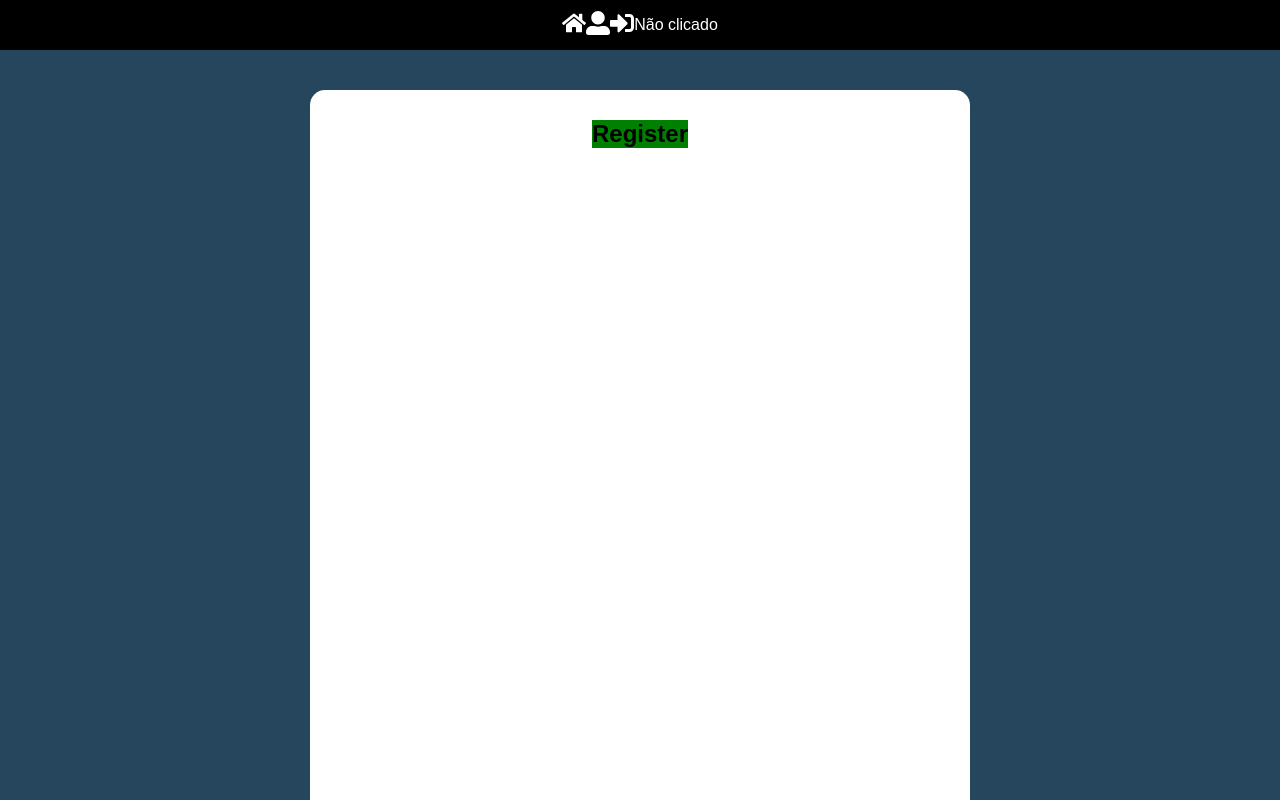
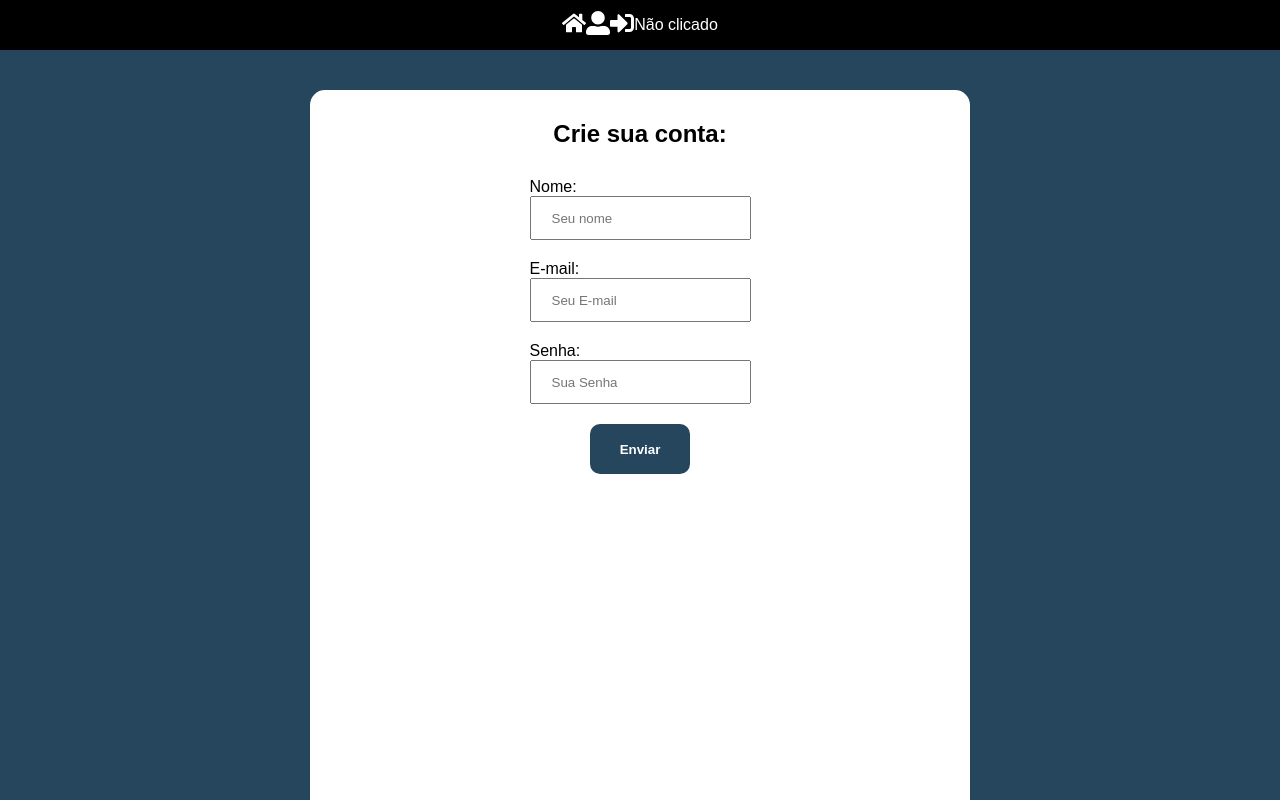
Before and after one commit to SamuelBarbosaDev/agenda_react, a React (Create React App) app: page /register in a window 1280 px wide. Shown: the top 800 px of the page. Built offline with nearby package versions, Linux system fonts and the light colour scheme.

Commit message:
feat: Configurando página ´Register´

```diff
--- a/package.json
+++ b/package.json
@@ -21,6 +21,7 @@
     "redux-persist": "^6.0.0",
     "redux-saga": "^1.3.0",
     "styled-components": "^6.1.13",
+    "validator": "^13.12.0",
     "web-vitals": "^2.1.4"
   },
   "scripts": {
--- a/src/components/Header/index.js
+++ b/src/components/Header/index.js
@@ -13,10 +13,10 @@ export default function Header(){
                 <Link to="/">
                     <FaHome size={24}/>
                 </Link>
-                <Link to="/register/">
+                <Link to="/register">
                     <FaUserAlt size={24}/>
                 </Link>
-                <Link to="/login/">
+                <Link to="/login">
                     <FaSignInAlt size={24}/>
                 </Link>
             </nav>
--- a/src/pages/Register/index.js
+++ b/src/pages/Register/index.js
@@ -1,12 +1,91 @@
-import React from 'react';
-import { Title } from './styled';
+import React, { useState } from 'react';
+import { Form, Main } from './styled';
+import { toast } from 'react-toastify';
+import { isEmail } from 'validator'
+import axios from '../../services/axios';
+import history from '../../services/history';
+import get from 'lodash';
 
-export default function Login(){
+export default function Register(){
+    const [nome, setNome] = useState('');
+    const [email, setEmail] = useState('');
+    const [password, setPassword] = useState('');
+
+    async function handleSubmit(e){
+        e.preventDefault();
+
+        let formErrors = false;
+
+        if(nome.length < 3 || nome.length > 255){
+            formErrors = true;
+            toast.error('Nome deve ter entre 3 e 255 caracteres.');
+        }
+
+        if(!isEmail(email)){
+            formErrors = true;
+            toast.error('Email inválido.')
+        }
+
+        if(password.length < 6 || password.length > 50){
+            formErrors = true;
+            toast.error('Senha deve ter entre 6 e 50 caracteres.');
+        }
+
+        if(formErrors) return;
+
+        try{
+            await axios.post('/users/', {
+                nome,
+                email,
+                password,
+            })
+            toast.success('Usuário cadastrado com sucesso.')
+            history.push('/login');
+        }
+        catch (error){
+            const errors = get(error, 'response.data.errors', []);
+
+            errors.map(error => toast.error(error));
+        }
+    }
+
     return (
-    <main>
-        <section className="main-content">
-        <Title>Register</Title>
-        </section>
-    </main>
-  )
+        <Main>
+            <section className="main-content">
+                <h1>Crie sua conta:</h1>
+                <Form onSubmit={handleSubmit}>
+                    <div>
+                        <label htmlFor='nome'>Nome:</label>
+                        <input
+                            name='nome'
+                            type='text'
+                            placeholder='Seu nome'
+                            value={nome}
+                            onChange={e => setNome(e.target.value)}
+                        />
+                    </div>
+                    <div>
+                        <label htmlFor='email'>E-mail:</label>
+                        <input
+                            name='email'
+                            type='email'
+                            placeholder='Seu E-mail'
+                            value={email}
+                            onChange={e => setEmail(e.target.value)}
+                        />
+                    </div>
+                    <div>
+                        <label htmlFor='password'>Senha:</label>
+                        <input
+                            name='password'
+                            type='password'
+                            placeholder='Sua Senha'
+                            onChange={e => setPassword(e.target.value)}
+                        />
+                    </div>
+                    <button type='submit'>Enviar</button>
+                </Form>
+            </section>
+        </Main>
+    )
 }
--- a/src/pages/Register/styled.js
+++ b/src/pages/Register/styled.js
@@ -1,5 +1,45 @@
 import styled from "styled-components";
+import * as color from '../../config/colors'
 
-export const Title = styled.h1`
-  background: green;
+export const Main = styled.main`
+    .main-content > h1{
+        margin: 0 0 3rem 0;
+    }
 `
+
+export const Form = styled.form`
+    display: flex;
+    flex-direction: column;
+    align-items: center;
+
+    div{
+        display: flex;
+        flex-direction: column;
+        margin: 0 0 2rem 0
+    }
+
+    input{
+        height: 4rem;
+        padding: 0 2rem;
+    }
+
+    input:focus{
+        border: solid 0.1rem ${color.color_2};
+    }
+
+    button{
+       width: 10rem;
+       height: 5rem;
+       background-color: ${color.color_2};
+       color: ${color.color_white};
+       font-weight: bolder;
+       border-radius: 1rem;
+       border: 0.2rem solid ${color.color_2};
+    }
+
+    button:hover{
+       color: ${color.color_2};
+       background-color: ${color.color_white};
+       border-color: ${color.color_2};
+    }
+`
--- a/src/routes/MyRoute.js
+++ b/src/routes/MyRoute.js
@@ -3,7 +3,7 @@ import { Route, Redirect } from 'react-router-dom';
 import PropTypes from "prop-types";
 
 export default function MyRoute({ component: Component, isClosed, ...rest }){
-    const isLoggedIn = true;
+    const isLoggedIn = false;
 
     if(isClosed && !isLoggedIn){
         return (
--- a/src/routes/index.js
+++ b/src/routes/index.js
@@ -6,7 +6,7 @@ import Aluno from '../pages/Aluno';
 import Fotos from '../pages/Fotos';
 import Alunos from '../pages/Alunos';
 import Register from '../pages/Register';
-import { Switch } from "react-router-dom/cjs/react-router-dom.min";
+import { Switch } from 'react-router-dom';
 
 
 export default function Routes(){
--- a/src/styles/GlobalStyler.js
+++ b/src/styles/GlobalStyler.js
@@ -50,7 +50,7 @@ ul{
 
 /* MAIN */
 main{
-  width: 100vw;
+  max-width: 100vw;
   display: flex;
   min-height: 100vh;
   align-items: center;
```
Also changed, not shown: 1 other file (tests, documents, lock files or other folders).
